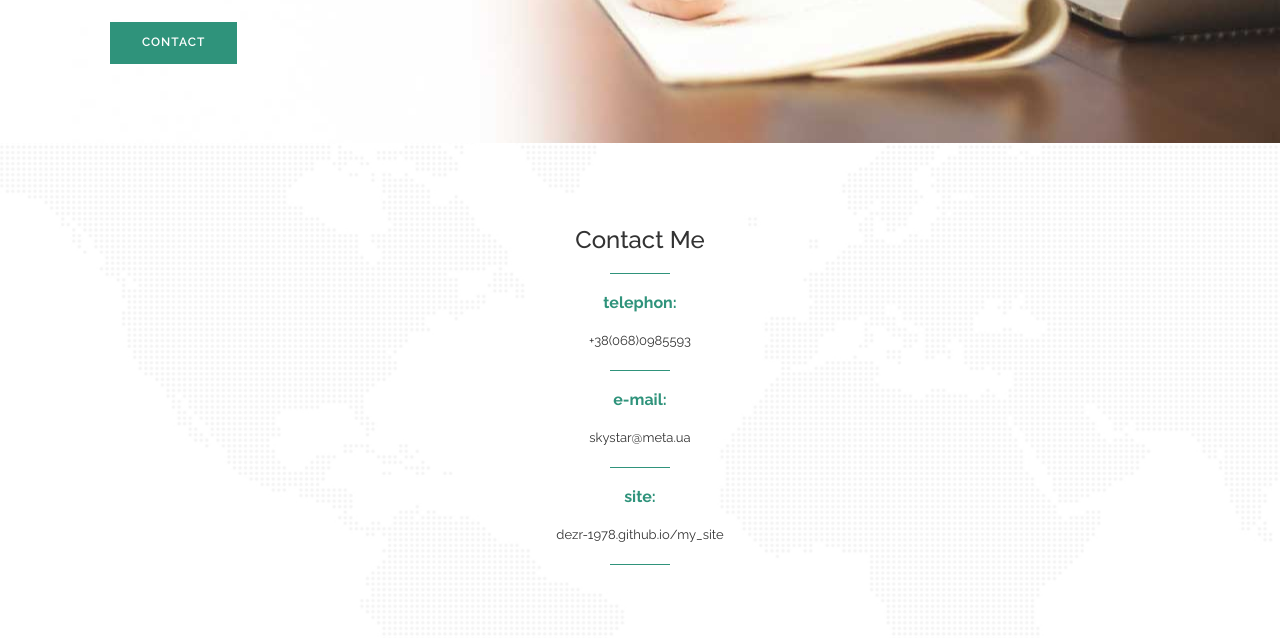
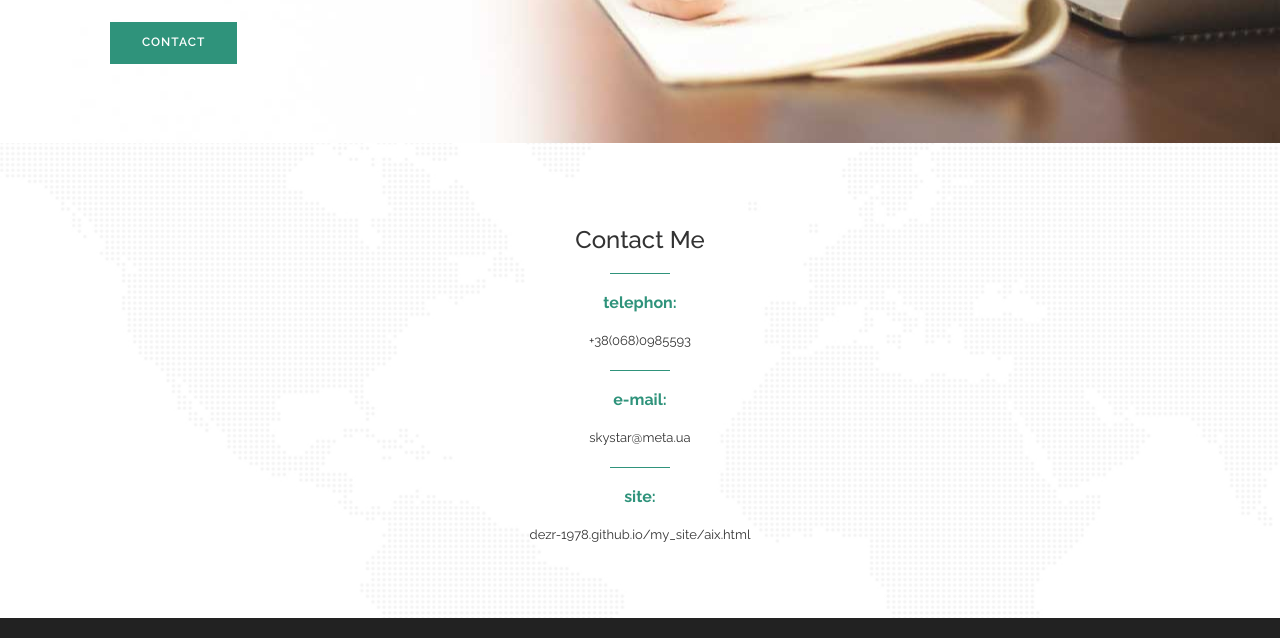
Before and after one commit to dezr-1978/dezr-1978.github.io, a plain HTML site: page my_site/index.html in a window 1280 px wide. Shown: the part 3190-3828 px from the top of the page. Drawn offline with nearby package versions, Linux system fonts and the light colour scheme.

```diff
--- a/my_site/index.html
+++ b/my_site/index.html
@@ -239,14 +239,12 @@
 				<h4>e-mail:</h4>
                 <p>skystar@meta.ua</p>
                 <hr>
-				<!--
+				<h4>site:</h4>
+                <p>dezr-1978.github.io/my_site/aix.html</p>				<!--
+				<hr>
 				<h4>telegram:</h4>
                 <p>......................</p>
                 <hr>-->
-				<h4>site:</h4>
-                <p>dezr-1978.github.io/my_site</p>
-                <hr>
-
             </div>
 
 
```
